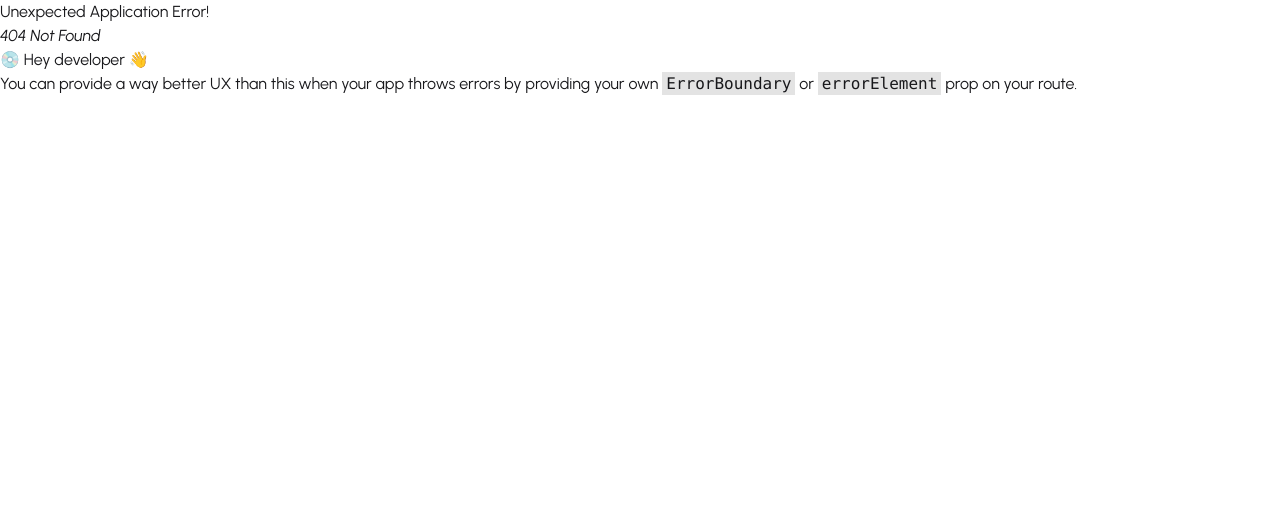
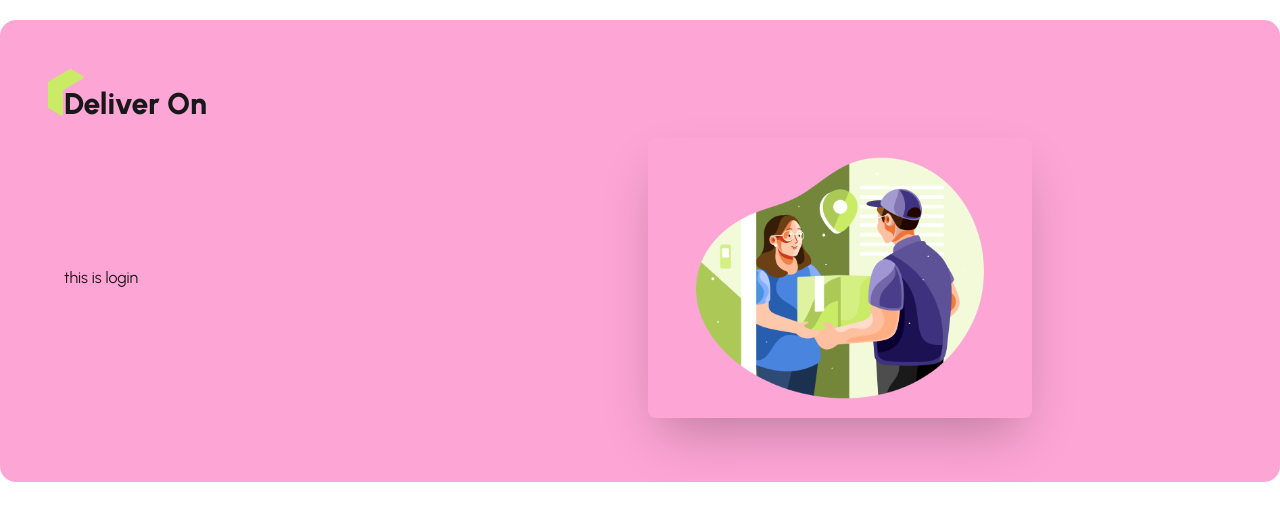
Before and after one commit to hasibprangon/DeliverOn-client, a React (Vite) app: page /login in a window 1280 px wide. Before the commit this address had no page. Shown: the top 520 px of the page. Built offline with nearby package versions, Linux system fonts and the light colour scheme.

Commit message:
Setup auth layout

```diff
--- a/package.json
+++ b/package.json
@@ -16,6 +16,7 @@
     "react": "^19.1.1",
     "react-dom": "^19.1.1",
     "react-fast-marquee": "^1.6.5",
+    "react-hook-form": "^7.65.0",
     "react-icons": "^5.5.0",
     "react-responsive-carousel": "^3.2.23",
     "react-router": "^7.9.4",
--- /dev/null
+++ b/src/layoutes/AuthLayout.jsx
@@ -0,0 +1,26 @@
+import React from 'react';
+import { Outlet } from 'react-router';
+import img from '../../src/assets/authImage.png'
+import DeliverOnLogo from '../pages/shared/DeliverOnLogo/DeliverOnLogo';
+import { NavLink } from 'react-router';
+
+const AuthLayout = () => {
+    return (
+        <div className="bg-pink-300 p-12 max-w-7xl mx-auto rounded-2xl my-5">
+            <NavLink to='/'><DeliverOnLogo></DeliverOnLogo></NavLink>
+            <div className="hero-content mt-3 md:mt-0 flex-col-reverse lg:flex-row-reverse">
+                <div className='flex-1'>
+                    <img
+                        src={img}
+                        className="max-w-sm rounded-lg shadow-2xl"
+                    />
+                </div>
+                <div className='flex-1'>
+                    <Outlet></Outlet>
+                </div>
+            </div>
+        </div>
+    );
+};
+
+export default AuthLayout;
--- /dev/null
+++ b/src/pages/Authentication/Login/Login.jsx
@@ -0,0 +1,11 @@
+import React from 'react';
+
+const Login = () => {
+    return (
+        <div>
+            <h2>this is login</h2>
+        </div>
+    );
+};
+
+export default Login;
--- a/src/router/router.jsx
+++ b/src/router/router.jsx
@@ -1,6 +1,8 @@
 import { createBrowserRouter } from "react-router"
 import RootLayout from "../layoutes/RootLayout"
 import Home from "../pages/Home/Home/Home"
+import AuthLayout from "../layoutes/AuthLayout"
+import Login from "../pages/Authentication/Login/Login"
 
  export const router = createBrowserRouter([
     {
@@ -12,5 +14,15 @@ import Home from "../pages/Home/Home/Home"
                 Component: Home
             }
         ]
+    },
+    {
+        path: '/',
+        Component:  AuthLayout,
+        children: [
+            {
+                path: 'login',
+                Component: Login
+            }
+        ]
     }
 ])
```
Also changed, not shown: 1 other file (tests, documents, lock files or other folders).
